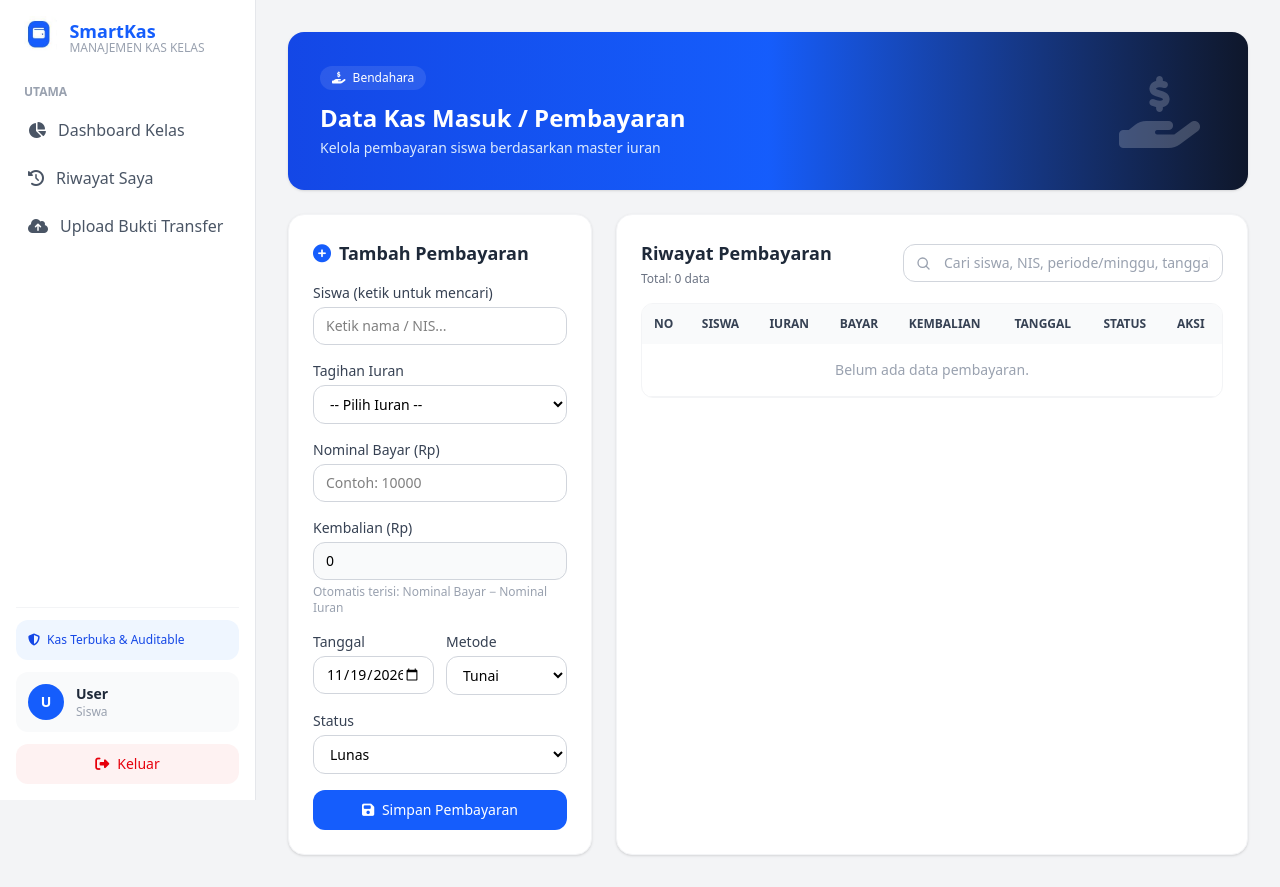
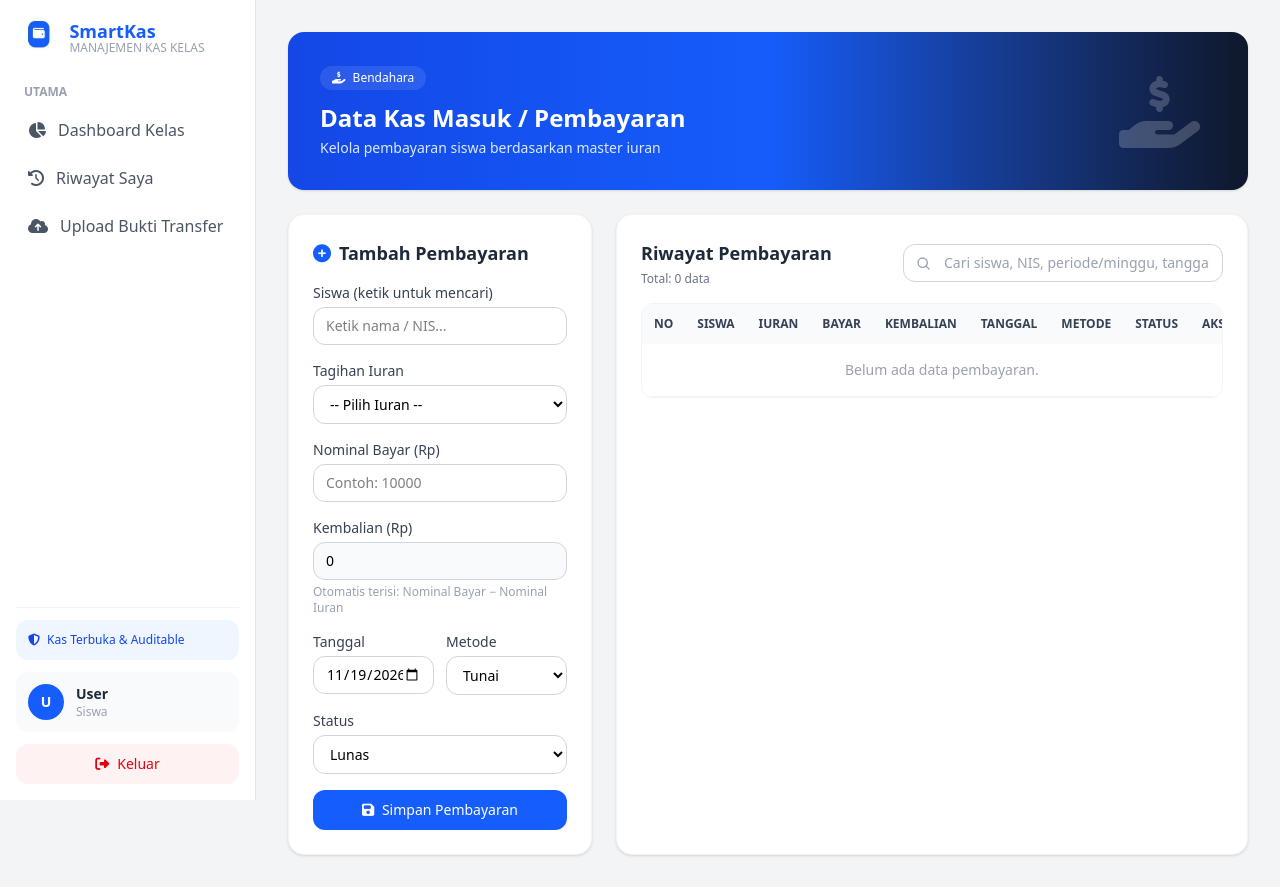
Before and after one commit to salfaalena21/kas_kelas_digital, a Laravel app: template resources/views/pembayaran/index.blade.php in a window 1280 px wide. Run offline with Laravel 12, Linux system fonts and the light colour scheme; the template is opened without the code that fills it, so the values that code supplies are empty; style sheets or scripts are compiled from the project's sources.

Commit message:
ui: tambah kolom metode pada riwayat pembayaran bendahara

```diff
--- a/resources/views/pembayaran/index.blade.php
+++ b/resources/views/pembayaran/index.blade.php
@@ -120,6 +120,7 @@
                         <th class="p-3 bg-gray-50">Bayar</th>
                         <th class="p-3 bg-gray-50">Kembalian</th>
                         <th class="p-3 bg-gray-50">Tanggal</th>
+                        <th class="p-3 bg-gray-50">Metode</th>
                         <th class="p-3 bg-gray-50">Status</th>
                         <th class="p-3 bg-gray-50">Aksi</th>
                     </tr>
@@ -133,6 +134,15 @@
                             <td class="p-3 text-green-600 font-semibold">Rp {{ number_format($item->nominal_bayar, 0, ',', '.') }}</td>
                             <td class="p-3">Rp {{ number_format($item->kembalian, 0, ',', '.') }}</td>
                             <td class="p-3">{{ \Carbon\Carbon::parse($item->tanggal_bayar)->format('d/m/Y') }}</td>
+                            <td class="p-3">
+                                @if(($item->metode ?? '') === 'tunai')
+                                    <span class="bg-sky-100 text-sky-700 text-xs px-2.5 py-1 rounded-full font-semibold">Tunai</span>
+                                @elseif(($item->metode ?? '') === 'transfer')
+                                    <span class="bg-indigo-100 text-indigo-700 text-xs px-2.5 py-1 rounded-full font-semibold">Transfer</span>
+                                @else
+                                    <span class="bg-gray-100 text-gray-700 text-xs px-2.5 py-1 rounded-full font-semibold">{{ $item->metode ? ucfirst($item->metode) : '-' }}</span>
+                                @endif
+                            </td>
                             <td class="p-3">
                                 @if($item->status === 'lunas')
                                     <span class="bg-green-100 text-green-700 text-xs px-2.5 py-1 rounded-full font-semibold">Lunas</span>
@@ -168,9 +178,9 @@
                             </td>
                         </tr>
                     @empty
-                        <tr><td colspan="8" class="p-4 text-center text-gray-400">Belum ada data pembayaran.</td></tr>
+                        <tr><td colspan="9" class="p-4 text-center text-gray-400">Belum ada data pembayaran.</td></tr>
                     @endforelse
-                    <tr id="pembayaranNoResult" class="hidden"><td colspan="8" class="p-4 text-center text-gray-400">Tidak ada data yang cocok dengan pencarian.</td></tr>
+                    <tr id="pembayaranNoResult" class="hidden"><td colspan="9" class="p-4 text-center text-gray-400">Tidak ada data yang cocok dengan pencarian.</td></tr>
                 </tbody>
             </table>
         </div>
```
